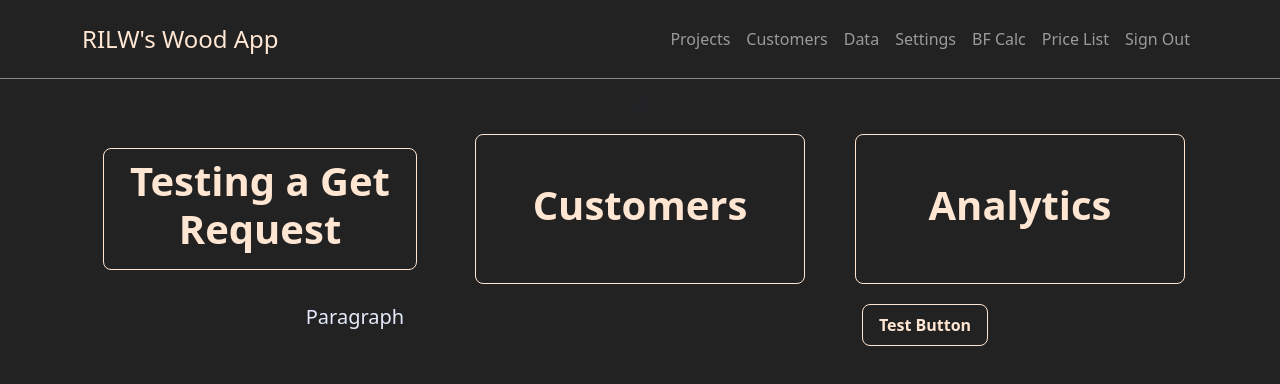
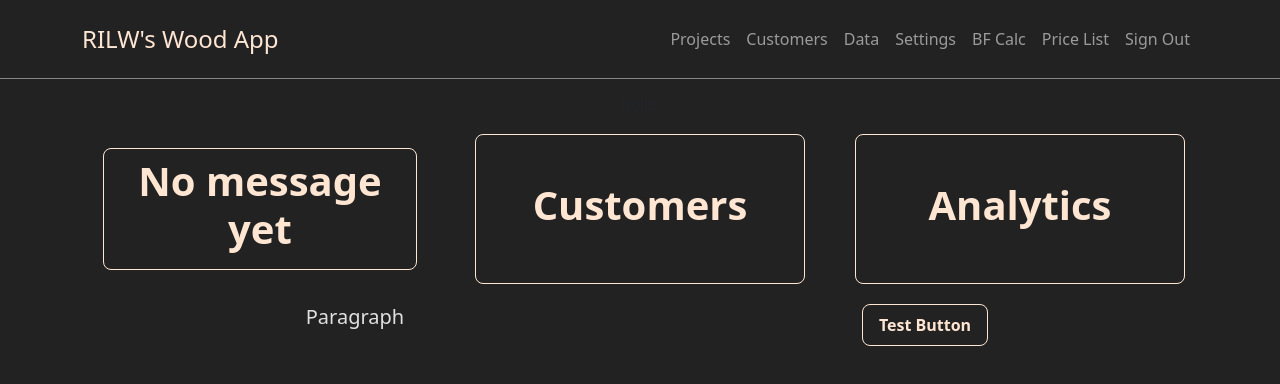
Before and after one commit to JCWoodworker/WPM_new_frontend, a React (Vite) app: page / in a window 1280 px wide. Shown: the top 384 px of the page. Built offline with nearby package versions, Linux system fonts and the light colour scheme.

Commit message:
separating home page and building directory structure

```diff
--- a/src/App.jsx
+++ b/src/App.jsx
@@ -1,39 +1,15 @@
 import React from "react"
-import { Container, Row, Col } from "react-bootstrap"
 import "./assets/sass/main.scss"
 
-import TopNavigationBar from "./components/TopNavigationBar.jsx"
-import TestGet from "./components/TestGet.jsx"
+import TopNavigationBar from "./components/layouts/navigation/TopNavigationBar.jsx"
+import HomePage from "./components/layouts/HomePage.jsx"
 
 function App() {
 	return (
-    <>
-    <TopNavigationBar />
-		<Container className="main_container">
-      <Row>
-        <Col className="top-col"><span>hello</span></Col>
-      </Row>
-			<Row>
-				<Col className="header-col" xs={12}>
-					<TestGet />
-				</Col>
-				<Col className="header-col clickable-button" xs={12}>
-					<h1>Customers</h1>
-				</Col>
-				<Col className="header-col clickable-button" xs={12}>
-					<h1>Analytics</h1>
-				</Col>
-			</Row>
-			<Row>
-				<Col className="paragraph-col">
-					<p>Paragraph</p>
-				</Col>
-				<Col className="button-col">
-					<button className="clickable-button">Test Button</button>
-				</Col>
-			</Row>
-		</Container>
-    </>
+		<>
+			<TopNavigationBar />
+			<HomePage />
+		</>
 	)
 }
 
--- a/src/assets/sass/base/_colors.scss
+++ b/src/assets/sass/base/_colors.scss
@@ -1,11 +1,4 @@
-$light-blue: rgb(227, 235, 251);
-$med-blue: rgb(96, 154, 187);
-$dark-blue: rgb(47, 98, 125);
-$light-gray: rgb(228, 228, 228);
-$med-gray: rgb(175, 173, 173);
-// $dark-gray: rgb(61, 60, 60);
-
-// Transferred from original wood app:
+// From original wood app:
 
 $medium-beige: rgb(255, 230, 211);
 $beige-transparent:rgba(255, 190, 141, 0.4);
@@ -14,8 +7,8 @@ $light-gray: rgb(225, 224, 224);
 $medium-gray: rgb(135, 135, 135);
 $dark-gray: rgba(35, 34, 34, 1);
 
-$dark-gray-transparent-9: rgba(35, 34, 34, 0.95);
-$dark-gray-transparent: rgba(29, 29, 29, 0.7);
+$dark-gray-transparent-9: rgba(35, 34, 34, 0.9);
+$dark-gray-transparent-6: rgba(29, 29, 29, 0.6);
 
 $light-red: rgb(242, 180, 180);
 $red-brown: rgb(40, 21, 0);
@@ -23,3 +16,15 @@ $red-brown: rgb(40, 21, 0);
 $white-transparent: rgba(255, 255, 255, 0.15);
 
 $box-shadow: rgba(0, 0, 0, 0.8) 5px 10px 30px;
+
+////////////////////////////////////
+//     Alternate Color Scheme
+//
+// $light-blue: rgb(227, 235, 251);
+// $med-blue: rgb(96, 154, 187);
+// $dark-blue: rgb(47, 98, 125);
+// $light-gray: rgb(228, 228, 228);
+// $med-gray: rgb(175, 173, 173);
+// $dark-gray: rgb(61, 60, 60);
+//
+////////////////////////////////////
--- a/src/assets/sass/base/_mixins.scss
+++ b/src/assets/sass/base/_mixins.scss
@@ -1,4 +1,6 @@
 @use './colors.scss' as colors;
+
+// Flexbox mixins
 
 @mixin flex-col-center {
   display: flex;
@@ -6,6 +8,8 @@
   justify-content: center;
   align-items: center;
 }
+
+// Text mixins
 
 @mixin heading-text-color-weight {
   color: colors.$medium-beige;
@@ -15,7 +19,7 @@
 }
 
 @mixin paragraph-list-text-color-weight {
-  color: colors.$light-blue;
+  color: colors.$light-gray;
   font-weight: 400;
   width: fit-content;
   border-radius: 0.25rem;
--- a/src/components/TestGet.jsx
+++ b/src/components/TestGet.jsx
@@ -2,15 +2,22 @@ import React, {useState } from "react";
 import axios from "axios";
 
 const TestGet = () => {
+  const [data, setData] = useState(null);
 
   const getLocalhost = async () => {
-    debugger
-    const response = await axios.get("http://localhost:3000/test");
+    const response = await axios.get("http://localhost:3000/");
+    setData(response.data);
+    setTimeout(() => {
+      setData(null);
+    }
+    , 3000);
   }
+
+  const message = data ? data.message : "No message yet";
 
   return (
     <div  className='clickable-button' onClick={getLocalhost}>
-      <h1>Testing a Get Request</h1>
+      <h1>{message}</h1>
     </div>
   );
 }
--- /dev/null
+++ b/src/components/layouts/HomePage.jsx
@@ -0,0 +1,38 @@
+import React from "react"
+import { Container, Row, Col } from "react-bootstrap"
+
+import TestGet from "../TestGet.jsx"
+
+const HomePage = () => {
+
+	return (
+		<Container className="main_container">
+			<Row>
+				<Col className="top-col">
+					<span>hello</span>
+				</Col>
+			</Row>
+			<Row>
+				<Col className="header-col" xs={12}>
+					<TestGet />
+				</Col>
+				<Col className="header-col clickable-button" xs={12}>
+					<h1>Customers</h1>
+				</Col>
+				<Col className="header-col clickable-button" xs={12}>
+					<h1>Analytics</h1>
+				</Col>
+			</Row>
+			<Row>
+				<Col className="paragraph-col">
+					<p>Paragraph</p>
+				</Col>
+				<Col className="button-col">
+					<button className="clickable-button">Test Button</button>
+				</Col>
+			</Row>
+		</Container>
+	)
+}
+
+export default HomePage
```
Also changed, not shown: src/components/layouts/navigation/TopNavigationBar.jsx (renamed from src/components/TopNavigationBar.jsx).
